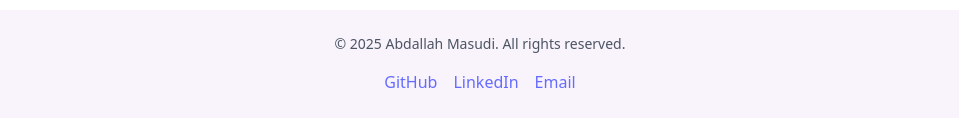
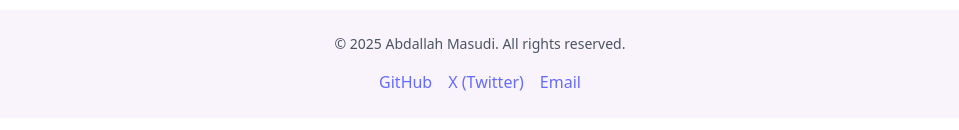
Before and after one commit to robothue/my-portfolio, a React (Vite) app: page / in a window 1280 px wide. Shown: the part 4288-4418 px from the top of the page, without its empty margins (160-1119 px from the left). Built offline with nearby package versions, Linux system fonts and the light colour scheme.

Commit message:
tweeked a few, changed the logo, deploying again

```diff
--- a/index.html
+++ b/index.html
@@ -2,7 +2,7 @@
 <html lang="en">
   <head>
     <meta charset="UTF-8" />
-    <link rel="icon" type="image/svg+xml" href="/vite.svg" />
+    <link rel="icon" type="image/svg+xml" href="/logo.svg" />
     <meta name="viewport" content="width=device-width, initial-scale=1.0" />
     <title>Abdallah Masudi</title>
   </head>
--- a/src/components/contacts.jsx
+++ b/src/components/contacts.jsx
@@ -9,7 +9,7 @@ export default function Contact() {
     const form = e.target;
     const data = new FormData(form);
 
-    fetch("https://formspree.io/f/your-form-id", {
+    fetch("https://formspree.io/f/xovweggp", {
       method: "POST",
       body: data,
       headers: {
--- a/src/components/footer.jsx
+++ b/src/components/footer.jsx
@@ -14,13 +14,14 @@ export default function Footer() {
           GitHub
         </a>
         <a
-          href="https://linkedin.com/in/yourusername"
+          href="https://x.com/acidentalgeniu5"
           target="_blank"
           rel="noopener noreferrer"
           className="transition hover:text-[#BA68C8]"
-        >
-          LinkedIn
+          >
+        X (Twitter)
         </a>
+
         <a
           href="mailto:bahatimasudi2532@gmail.com"
           className="transition hover:text-[#BA68C8]"
```
Also changed, not shown: public/logo.svg (added).
